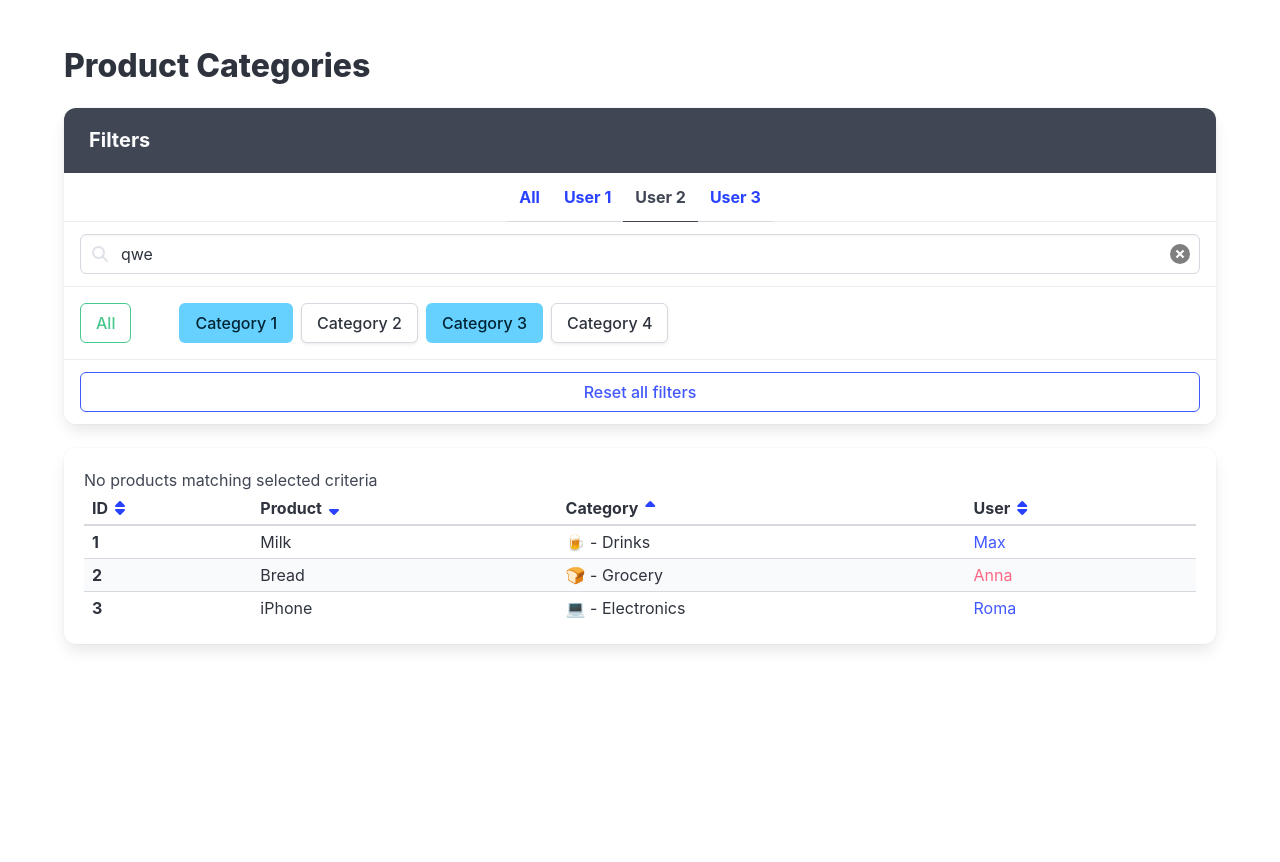
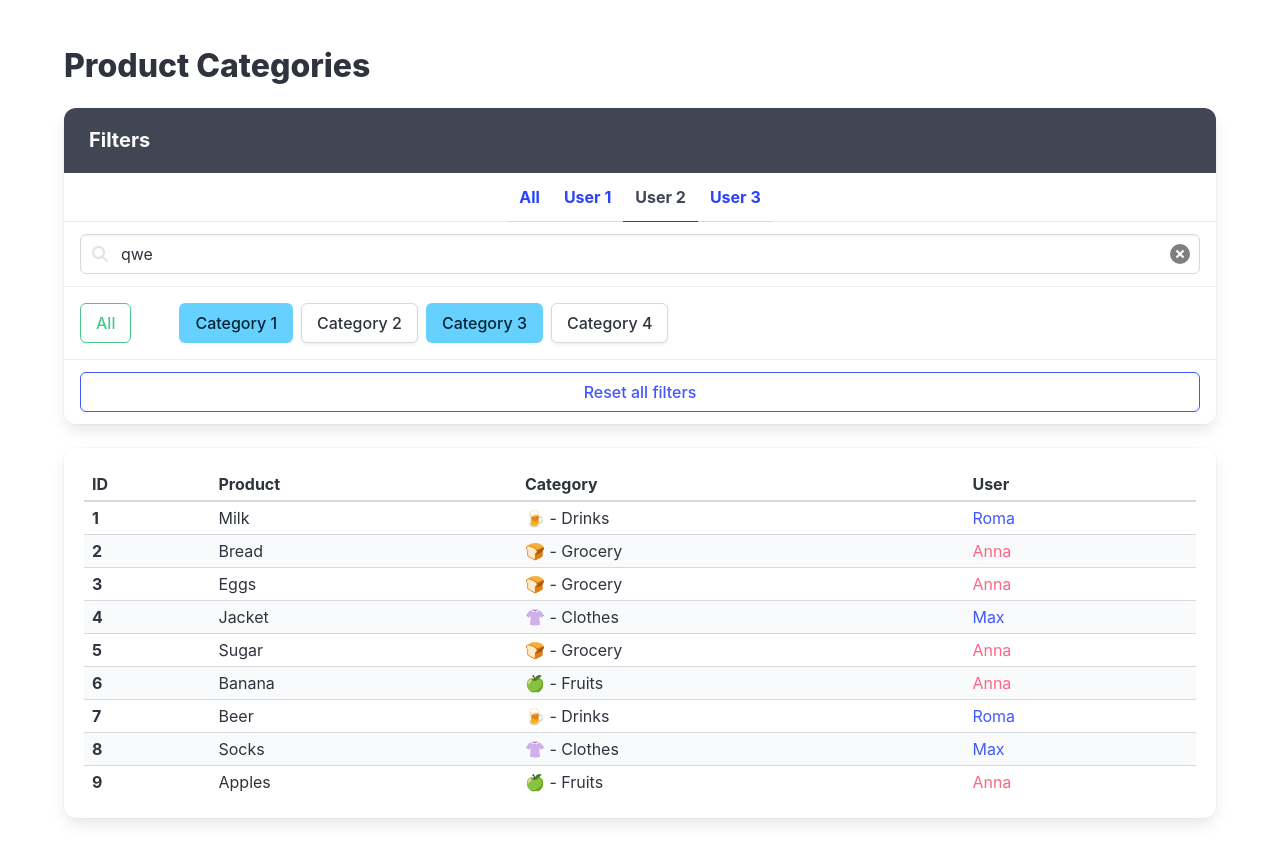
Before and after one commit to hma-3/react_product-categories-practice--aug24, a React (Vite) app: page / in a window 1280 px wide. Shown: the top 862 px of the page. Before the commit the page ends 800 px from the top, so only its background shows below. Built offline with nearby package versions, Linux system fonts and the light colour scheme.

Commit message:
rendered products in a table

```diff
--- a/src/App.jsx
+++ b/src/App.jsx
@@ -1,19 +1,34 @@
 /* eslint-disable jsx-a11y/accessible-emoji */
 import React from 'react';
 import './App.scss';
+import cn from 'classnames';
 
-// import usersFromServer from './api/users';
-// import categoriesFromServer from './api/categories';
-// import productsFromServer from './api/products';
+import usersFromServer from './api/users';
+import categoriesFromServer from './api/categories';
+import productsFromServer from './api/products';
 
-// const products = productsFromServer.map((product) => {
-//   const category = null; // find by product.categoryId
-//   const user = null; // find by category.ownerId
+const getCategory = categoryId =>
+  categoriesFromServer.find(category => category.id === categoryId);
 
-//   return null;
-// });
+const getUser = ownerId => usersFromServer.find(user => user.id === ownerId);
 
-export const App = () => (
+const products = productsFromServer.map(product => {
+  const category = getCategory(product.categoryId);
+  const user = getUser(category.ownerId);
+
+  return {
+    ...product,
+    category,
+    owner: user,
+  };
+});
+
+const COLUMNS = ['ID', 'Product', 'Category', 'User'];
+
+export const App = () => {
+  const visibleProducts = [...products];
+
+  return (
     <div className="section">
       <div className="container">
         <h1 className="title">Product Categories</h1>
@@ -23,32 +38,19 @@ export const App = () => (
             <p className="panel-heading">Filters</p>
 
             <p className="panel-tabs has-text-weight-bold">
-            <a
-              data-cy="FilterAllUsers"
-              href="#/"
-            >
+              <a data-cy="FilterAllUsers" href="#/">
                 All
               </a>
 
-            <a
-              data-cy="FilterUser"
-              href="#/"
-            >
+              <a data-cy="FilterUser" href="#/">
                 User 1
               </a>
 
-            <a
-              data-cy="FilterUser"
-              href="#/"
-              className="is-active"
-            >
+              <a data-cy="FilterUser" href="#/" className="is-active">
                 User 2
               </a>
 
-            <a
-              data-cy="FilterUser"
-              href="#/"
-            >
+              <a data-cy="FilterUser" href="#/">
                 User 3
               </a>
             </p>
@@ -95,11 +97,7 @@ export const App = () => (
                 Category 1
               </a>
 
-            <a
-              data-cy="Category"
-              className="button mr-2 my-1"
-              href="#/"
-            >
+              <a data-cy="Category" className="button mr-2 my-1" href="#/">
                 Category 2
               </a>
 
@@ -110,11 +108,7 @@ export const App = () => (
               >
                 Category 3
               </a>
-            <a
-              data-cy="Category"
-              className="button mr-2 my-1"
-              href="#/"
-            >
+              <a data-cy="Category" className="button mr-2 my-1" href="#/">
                 Category 4
               </a>
             </div>
@@ -132,117 +126,62 @@ export const App = () => (
         </div>
 
         <div className="box table-container">
-        <p data-cy="NoMatchingMessage">
-          No products matching selected criteria
-        </p>
-
+          {visibleProducts.length ? (
             <table
               data-cy="ProductTable"
               className="table is-striped is-narrow is-fullwidth"
             >
               <thead>
                 <tr>
-              <th>
+                  {COLUMNS.map(column => (
+                    <th key={column}>
                       <span className="is-flex is-flex-wrap-nowrap">
-                  ID
+                        {column}
 
-                  <a href="#/">
+                        {/* <a href="#/">
                           <span className="icon">
                             <i data-cy="SortIcon" className="fas fa-sort" />
                           </span>
-                  </a>
+                        </a> */}
                       </span>
                     </th>
-
-              <th>
-                <span className="is-flex is-flex-wrap-nowrap">
-                  Product
-
-                  <a href="#/">
-                    <span className="icon">
-                      <i data-cy="SortIcon" className="fas fa-sort-down" />
-                    </span>
-                  </a>
-                </span>
-              </th>
-
-              <th>
-                <span className="is-flex is-flex-wrap-nowrap">
-                  Category
-
-                  <a href="#/">
-                    <span className="icon">
-                      <i data-cy="SortIcon" className="fas fa-sort-up" />
-                    </span>
-                  </a>
-                </span>
-              </th>
-
-              <th>
-                <span className="is-flex is-flex-wrap-nowrap">
-                  User
-
-                  <a href="#/">
-                    <span className="icon">
-                      <i data-cy="SortIcon" className="fas fa-sort" />
-                    </span>
-                  </a>
-                </span>
-              </th>
+                  ))}
                 </tr>
               </thead>
 
               <tbody>
-            <tr data-cy="Product">
+                {visibleProducts.map(product => (
+                  <tr key={product.id} data-cy="Product">
                     <td className="has-text-weight-bold" data-cy="ProductId">
-                1
+                      {product.id}
                     </td>
 
-              <td data-cy="ProductName">Milk</td>
-              <td data-cy="ProductCategory">🍺 - Drinks</td>
+                    <td data-cy="ProductName">{product.name}</td>
+
+                    <td data-cy="ProductCategory">
+                      {`${product.category.icon} - ${product.category.title}`}
+                    </td>
 
                     <td
                       data-cy="ProductUser"
-                className="has-text-link"
+                      className={cn({
+                        'has-text-link': product.owner.sex === 'm',
+                        'has-text-danger': product.owner.sex === 'f',
+                      })}
                     >
-                Max
+                      {product.owner.name}
                     </td>
                   </tr>
-
-            <tr data-cy="Product">
-              <td className="has-text-weight-bold" data-cy="ProductId">
-                2
-              </td>
-
-              <td data-cy="ProductName">Bread</td>
-              <td data-cy="ProductCategory">🍞 - Grocery</td>
-
-              <td
-                data-cy="ProductUser"
-                className="has-text-danger"
-              >
-                Anna
-              </td>
-            </tr>
-
-            <tr data-cy="Product">
-              <td className="has-text-weight-bold" data-cy="ProductId">
-                3
-              </td>
-
-              <td data-cy="ProductName">iPhone</td>
-              <td data-cy="ProductCategory">💻 - Electronics</td>
-
-              <td
-                data-cy="ProductUser"
-                className="has-text-link"
-              >
-                Roma
-              </td>
-            </tr>
+                ))}
               </tbody>
             </table>
+          ) : (
+            <p data-cy="NoMatchingMessage">
+              No products matching selected criteria
+            </p>
+          )}
         </div>
       </div>
     </div>
   );
+};
```
Lines whose indentation alone changed are shown as unchanged.
